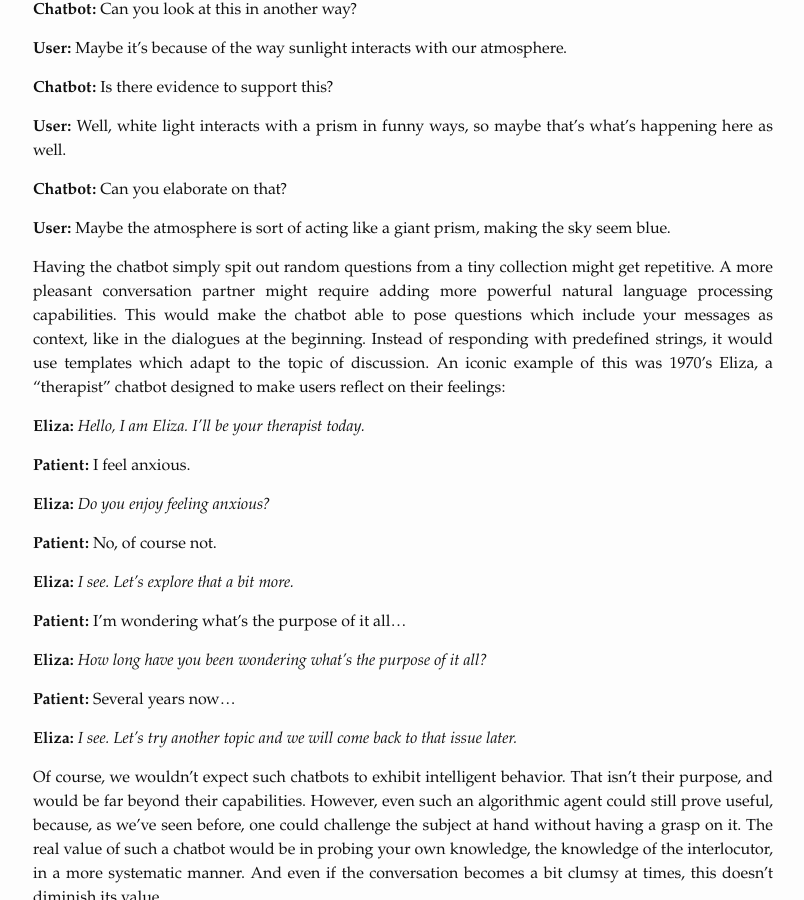
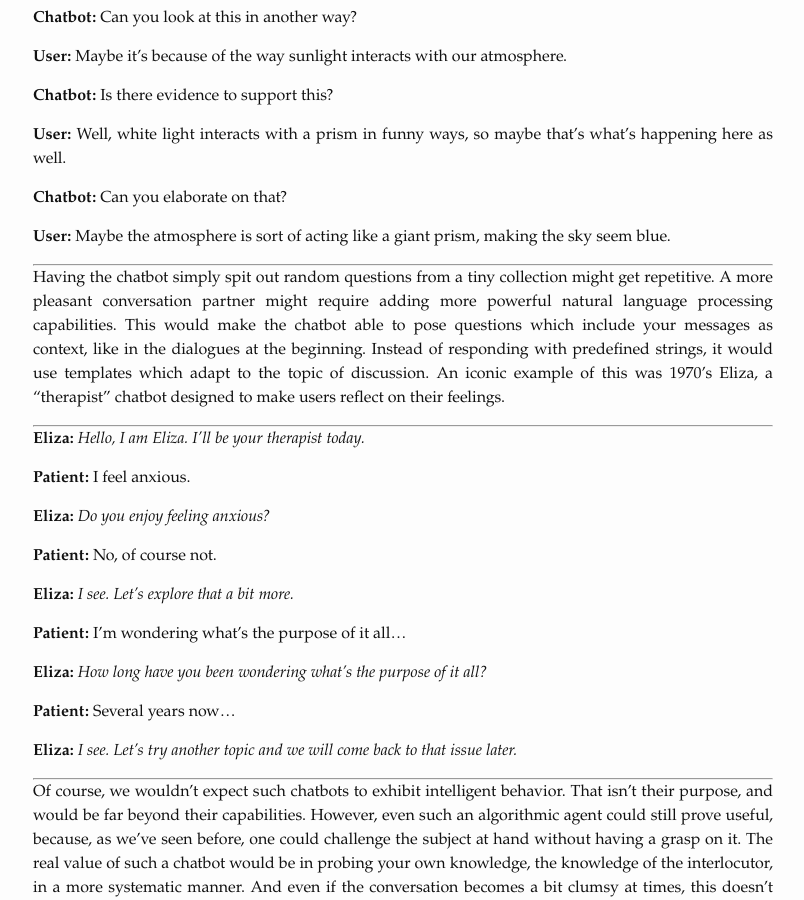
Before and after one commit to paulbricman/paulbricman.github.io, a Jekyll site: the page built from _posts/2020-09-20-the-pocket-philosopher.md, in a window 1280 px wide and 900 px high, scrolled down 2812 px. Shown: the whole window, without its empty margins (237-1041 px from the left). Built offline with Jekyll 4.4.1, drawn with Linux system fonts in a browser that asks for light colours.

```diff
--- a/_posts/2020-09-20-the-pocket-philosopher.md
+++ b/_posts/2020-09-20-the-pocket-philosopher.md
@@ -17,9 +17,14 @@ excerpt: "Could your phone be a tool for critical thinking?"
 
 **Parent:** You know what? I don't know.
 
+---
+
 You may have heard such a dialogue between a parent and a child before. You may have even been lucky enough to experience it first-hand already. Or rather unlucky, depending on who you ask. Most people describe the experience as annoying or unpleasant. That's not surprising. The child, in his or her relentless pursuit towards making sense of the world, comes to you for answers. The child is eager to learn, and therefore starts probing your knowledge for useful insights into how the world works. In the process, he or she might uncover important gaps or inconsistencies in your knowledge, which can range from uncomfortable to embarassing.
 
 A famous person who went around asking such questions (and annoying people in the process) was Socrates. The ancient greek philosopher would walk around and start asking people trivial questions. However, he would systematically follow up with more and more questions, trying to probe the other's reasoning for inconsistencies.
+
+---
+
 
 **Socrates:** *With what is rhetoric concerned?*
 
@@ -43,6 +48,8 @@ A famous person who went around asking such questions (and annoying people in th
 
 **Socrates**: *Come, then, and let us see what we really mean about rhetoric...*
 
+---
+
 Unfortunately, going around and annoying people with a never-ending onslaught of questions got him put on trial and eventually killed. However, the Socratic method eventually became the basis for many techniques of critical thinking. By using a systematic way of posing questions aimed at bringing to light the assumptions and thought process behind a statement, the Socratic method became a timeless tool for helping people think more clearly.
 
 The reason why those sequences of questions are annoying is that they uncover gaps and inconsistencies in our knowledge. If ignorance is bliss, the Socratic method is misery. We evolved to perceive consistency as pleasant and inconsistency as painful. But the very reason why the Socratic method is painful is also why it is so incredibly powerful. Bringing the discrepancies in your knowledge to light is an important first step in becoming aware of them, so that you can eventually fix them. We should be honest with ourselves regarding our knowledge, because only then will we be able to develop it effectively. We should make a habit out of going beyond the cognitive dissonance of being challenged and slowly improve our reasoning.
@@ -56,6 +63,8 @@ If you think about it, the questions themselves are not that complex. You probab
 This brings up an opportunity: what if we could create a tool for thinking based on the Socratic method? Building it would be rather straight-forward, because posing these questions is simple. What matters is the context that is being created, the conversation. Even better, there's already a mature class of tools designed to hold conversations with people. We call them chatbots.
 
 A session with a Socratic chatbot would unfold as follows. Whenever you're in for a critical thinking exercise, you would open up a chat with it and tell it what you think. This could be a concept you're trying to grasp, a societal problem you're trying to solve, a personal issue you're trying to tackle, or anything you are trying to get a better grasp on. Then, the chatbot would answer with plain questions designed to challenge your thinking, shift your attention to alternative perspectives, and look for evidence. In other words, it would guide you in thinking critically.
+
+---
 
 **User:** The sky is blue.
 
@@ -99,7 +108,11 @@ A session with a Socratic chatbot would unfold as follows. Whenever you're in fo
 
 **User:** Maybe the atmosphere is sort of acting like a giant prism, making the sky seem blue.
 
-Having the chatbot simply spit out random questions from a tiny collection might get repetitive. A more pleasant conversation partner might require adding more powerful natural language processing capabilities. This would make the chatbot able to pose questions which include your messages as context, like in the dialogues at the beginning. Instead of responding with predefined strings, it would use templates which adapt to the topic of discussion. An iconic example of this was 1970's Eliza, a "therapist" chatbot designed to make users reflect on their feelings:
+---
+
+Having the chatbot simply spit out random questions from a tiny collection might get repetitive. A more pleasant conversation partner might require adding more powerful natural language processing capabilities. This would make the chatbot able to pose questions which include your messages as context, like in the dialogues at the beginning. Instead of responding with predefined strings, it would use templates which adapt to the topic of discussion. An iconic example of this was 1970's Eliza, a "therapist" chatbot designed to make users reflect on their feelings.
+
+---
 
 **Eliza:** *Hello, I am Eliza. I'll be your therapist today.*
 
@@ -119,4 +132,6 @@ Having the chatbot simply spit out random questions from a tiny collection might
 
 **Eliza:** *I see. Let's try another topic and we will come back to that issue later.*
 
+---
+
 Of course, we wouldn't expect such chatbots to exhibit intelligent behavior. That isn't their purpose, and would be far beyond their capabilities. However, even such an algorithmic agent could still prove useful, because, as we've seen before, one could challenge the subject at hand without having a grasp on it. The real value of such a chatbot would be in probing your own knowledge, the knowledge of the interlocutor, in a more systematic manner. And even if the conversation becomes a bit clumsy at times, this doesn't diminish its value.
```
